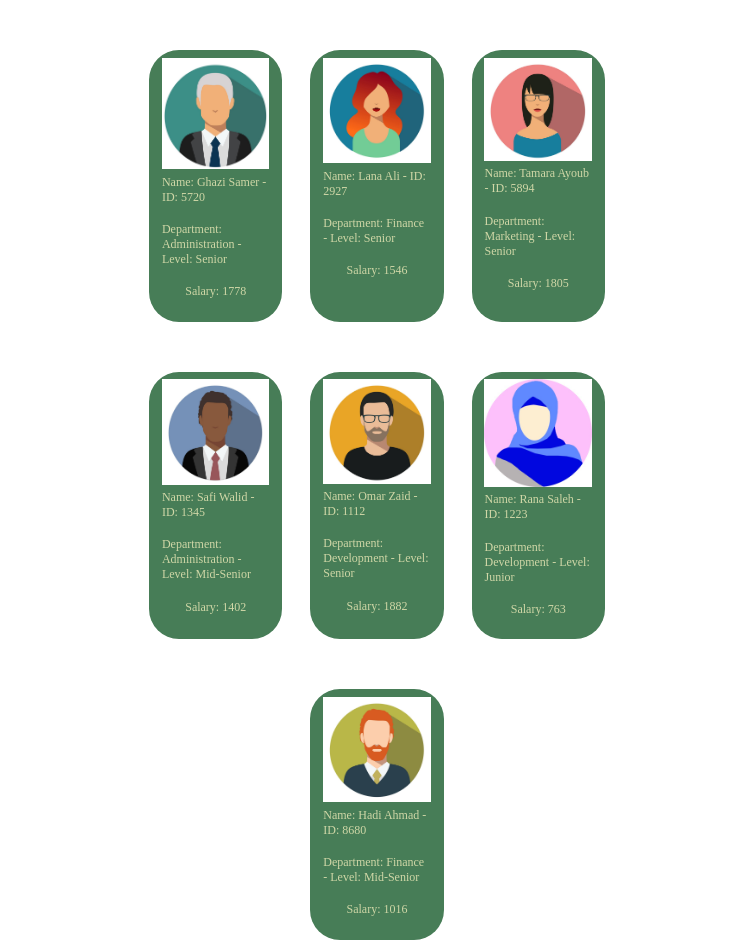
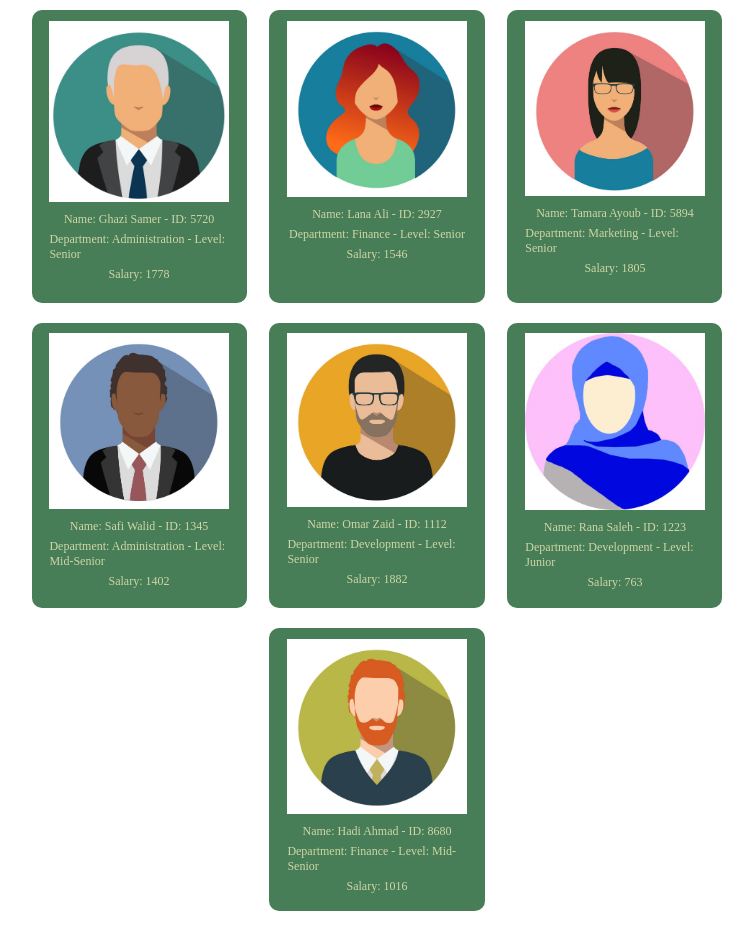
Before and after one commit to BasharAlzrigat/HR-management-system, a plain HTML site: page index.html in a window 1280 px wide. Shown: the whole page, without its empty margins (263-1016 px from the left). Drawn offline with Linux system fonts and the light colour scheme.

Commit message:
update again

```diff
--- a/style.css
+++ b/style.css
@@ -2,40 +2,43 @@ body{
     margin: auto;
 }
 
- #employee-container {
-    width: 40%;
+#employee-container {
+    width: 56%;
     margin: auto;
     display: flex;
+    flex-wrap: wrap;
     justify-content: space-evenly;
-    flex-wrap: wrap;
 }
 .employee-card {
     box-sizing: border-box;
-    margin-top: 50px;
+    margin: 10px;
     display: flex;
-    width: 26%;
+    width: 30%;
     flex-direction: column;
     align-items: center;
-    padding: 1.5% 2.5% 2% 2.5%;
+    padding: 1.5% 2.5% 1.5% 2.5%;
     background-color: #477D57;
-    border-radius: 30px;
+    border-radius: 10px;
 }
- .employee-img-div{
-width: 100%;
-display: flex;
-justify-content: center;
- }
+.employee-img-div {
+    height: 67%;
+    display: flex;
+    justify-content: center;
+}
 
 .employee-img {
     width: 100%;
 }
-.employee-info-div{
+.employee-info-div {
+    height: 33%;
+    margin-top: 10px;
     display: flex;
     flex-direction: column;
     align-items: center;
 }
 .employee-info-div p {
-    margin-top: 5%;
+    margin-top: 0;
+    margin-bottom: 5px;
     font-size: 75%;
     color: #D0D7A7;
 }
```
